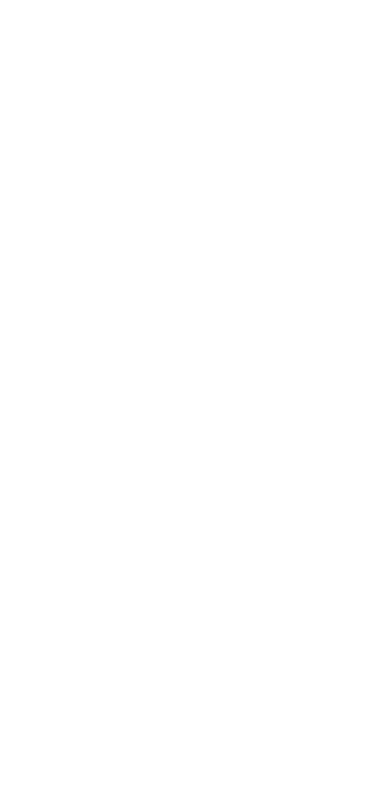
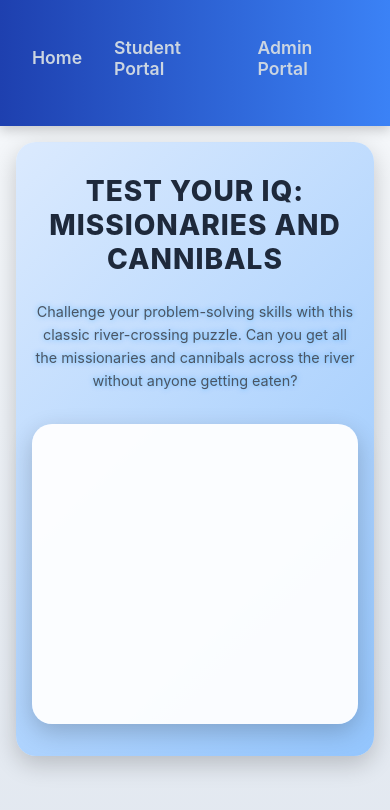
Before and after one commit to babludangi6266/LearnWithUs2, a React (Create React App) app: page /missionaries-game in a window 390 px wide. Before the commit this address had no page. Shown: the top 810 px of the page. Built offline with nearby package versions, Linux system fonts and the light colour scheme.

Commit message:
test your iq

```diff
--- a/src/App.js
+++ b/src/App.js
@@ -18,6 +18,8 @@
 import GetStartPage from './pages/GetStartPage';
 import Loader from './pages/Loader';
 
+import MissionariesGame from './pages/MissionariesGame';
+
 import QuestionAnswers from './pages/StudentQueAns';
 import NotesPage from './pages/NotesPage';
 import AddNotes from './pages/AddNotes';
@@ -27,6 +29,8 @@
       <Routes>
         <Route exact path="/Loader" element={<Loader />} />
         <Route exact path="/" element={<HomePage />} />
+
+        <Route path="/missionaries-game" element={<MissionariesGame />} />
         <Route path="/student-home" element={<StudentHomePage />} />
         <Route path="/admin-dashboard" element={<AdminHomePage />} />
         <Route path="/student-login" element={<Stulogin />} />
--- a/src/pages/HomePage.js
+++ b/src/pages/HomePage.js
@@ -40,6 +40,8 @@
     },
   });
 
+
+
   useEffect(() => {
     const partnersWrapper = document.querySelector('.partners-scroll-wrapper');
     if (partnersWrapper) {
@@ -60,6 +62,7 @@
           <ul>
             <li><Link to="/student-login" className="nav-link" aria-label="Student Portal">Student Portal</Link></li>
             <li><Link to="/AdminLoginPage" className="nav-link" aria-label="Admin Portal">Admin Portal</Link></li>
+            <li><Link to="/missionaries-game" className="nav-link iq-btn" aria-label="Test Your IQ">Test Your IQ</Link></li>
             <li>
               <a
                 href="https://ko-fi.com/babludangi"
--- /dev/null
+++ b/src/pages/MissionariesGame.js
@@ -0,0 +1,47 @@
+import React, { useEffect } from 'react';
+import { Link } from 'react-router-dom';
+import '../styles/main.css';
+
+const MissionariesGame = () => {
+  useEffect(() => {
+    // Dynamically load the Novel Games script
+    const script = document.createElement('script');
+    script.src = '//license.novelgames.com/games/game.js';
+    script.async = true;
+    document.body.appendChild(script);
+
+    return () => {
+      // Clean up the script when the component unmounts
+      document.body.removeChild(script);
+    };
+  }, []);
+
+  return (
+    <div className="game-container">
+      <header className="header" role="banner">
+        <nav className="nav" aria-label="Main navigation">
+          <ul>
+            <li><Link to="/" className="nav-link" aria-label="Back to Home">Home</Link></li>
+            <li><Link to="/student-login" className="nav-link" aria-label="Student Portal">Student Portal</Link></li>
+            <li><Link to="/AdminLoginPage" className="nav-link" aria-label="Admin Portal">Admin Portal</Link></li>
+          </ul>
+        </nav>
+      </header>
+      <section className="game-section" aria-labelledby="game-title">
+        <h1 id="game-title">Test Your IQ: Missionaries and Cannibals</h1>
+        <p className="section-description">
+          Challenge your problem-solving skills with this classic river-crossing puzzle. Can you get all the missionaries and cannibals across the river without anyone getting eaten?
+        </p>
+        <div className="game-wrapper">
+          <ins
+            className="novelgames_cloudgame"
+            data-game-short-name="missionaries"
+            data-language="en"
+          ></ins>
+        </div>
+      </section>
+    </div>
+  );
+};
+
+export default MissionariesGame;
--- a/src/styles/main.css
+++ b/src/styles/main.css
@@ -65,6 +65,129 @@
 .nav-link:focus {
   outline: 2px solid #fef08a;
   outline-offset: 2px;
+}
+
+/* Game Container */
+.game-container {
+  max-width: 1440px;
+  margin: 0 auto;
+  background: linear-gradient(180deg, #f8fafc, #e2e8f0);
+  min-height: 100vh;
+  overflow-x: hidden;
+}
+
+/* Game Section */
+.game-section {
+  padding: 4rem 2rem;
+  text-align: center;
+  background: linear-gradient(135deg, #dbeafe, #93c5fd);
+  border-radius: 20px;
+  margin: 2rem;
+  box-shadow: 0 8px 25px rgba(0, 0, 0, 0.2);
+}
+
+.game-section h1 {
+  font-size: 2.75rem;
+  font-weight: 800;
+  color: #1e293b;
+  margin-bottom: 1.5rem;
+  text-transform: uppercase;
+  letter-spacing: 1px;
+}
+
+.game-section .section-description {
+  font-size: 1.25rem;
+  color: #4b5563;
+  max-width: 800px;
+  margin: 0 auto 2rem;
+  line-height: 1.6;
+}
+
+.game-wrapper {
+  display: flex;
+  justify-content: center;
+  align-items: center;
+  min-height: 500px;
+  background: rgba(255, 255, 255, 0.95);
+  border-radius: 20px;
+  box-shadow: 0 8px 25px rgba(0, 0, 0, 0.2);
+  padding: 2rem;
+}
+
+/* Styling for the Test Your IQ button */
+.iq-btn {
+  background: linear-gradient(135deg, #facc15, #f97316);
+  color: #1e293b;
+  padding: 0.7rem 1.5rem;
+  border-radius: 50px;
+  box-shadow: 0 6px 15px rgba(0, 0, 0, 0.3);
+  transition: all 0.4s cubic-bezier(0.175, 0.885, 0.32, 1.275);
+}
+
+.iq-btn:hover {
+  background: linear-gradient(135deg, #f97316, #facc15);
+  transform: scale(1.1) translateY(-5px);
+  box-shadow: 0 10px 25px rgba(0, 0, 0, 0.4);
+  color: #1e293b;
+}
+
+.iq-btn:focus {
+  outline: 2px solid #fef08a;
+  outline-offset: 4px;
+}
+
+/* Responsive Design for Game Section */
+@media (max-width: 1024px) {
+  .game-section {
+    padding: 3rem 1.5rem;
+  }
+
+  .game-section h1 {
+    font-size: 2.25rem;
+  }
+
+  .game-section .section-description {
+    font-size: 1.1rem;
+  }
+
+  .game-wrapper {
+    min-height: 400px;
+  }
+}
+
+@media (max-width: 768px) {
+  .game-section {
+    padding: 2rem 1rem;
+    margin: 1rem;
+  }
+
+  .game-section h1 {
+    font-size: 2rem;
+  }
+
+  .game-section .section-description {
+    font-size: 1rem;
+  }
+
+  .game-wrapper {
+    min-height: 350px;
+    padding: 1.5rem;
+  }
+}
+
+@media (max-width: 480px) {
+  .game-section h1 {
+    font-size: 1.75rem;
+  }
+
+  .game-section .section-description {
+    font-size: 0.9rem;
+  }
+
+  .game-wrapper {
+    min-height: 300px;
+    padding: 1rem;
+  }
 }
 
 /* Hero Section */
```
